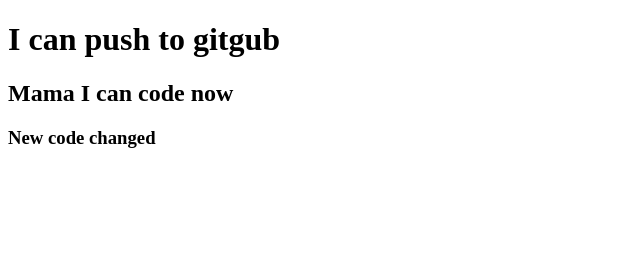
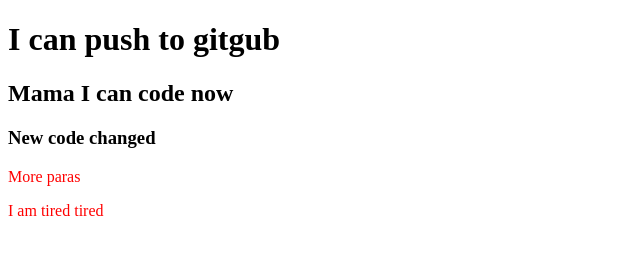
Before and after one commit to AfsanaAfsi/afsis-second-repo, a plain HTML site: page index.html in a window 1280 px wide. Shown: the whole page, without its empty margins (0-640 px from the left). Drawn offline with Linux system fonts and the light colour scheme.

Commit message:
styles added

```diff
--- a/index.html
+++ b/index.html
@@ -5,10 +5,13 @@
     <meta http-equiv="X-UA-Compatible" content="IE=edge">
     <meta name="viewport" content="width=device-width, initial-scale=1.0">
     <title>My SeconD Github Repo</title>
+    <link rel="stylesheet" href="style.css">
 </head>
 <body>
     <h1>I can push to gitgub</h1>
     <h2>Mama I can code now</h2>
     <h3>New code changed</h3>
+    <p>More paras</p>
+    <p>I am tired tired</p>
 </body>
 </html>
--- /dev/null
+++ b/style.css
@@ -0,0 +1,3 @@
+p{
+    color:red;
+}
```
